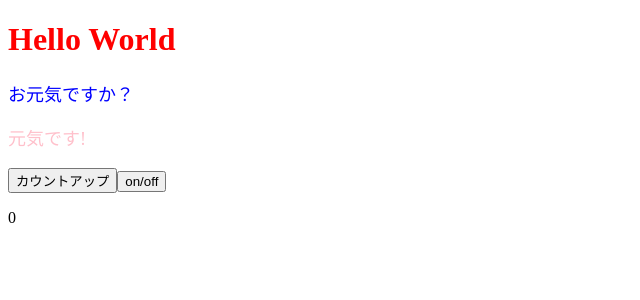
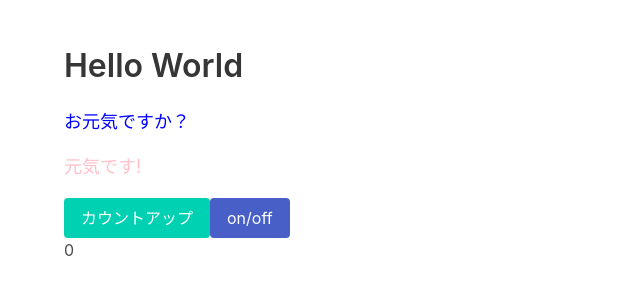
Before and after one commit to hiroweb/react_helloworld, a React (Create React App) app: page / in a window 1280 px wide. Shown: the top 300 px of the page, without its empty margins (0-640 px from the left). Built offline with nearby package versions, Linux system fonts and the light colour scheme.

Commit message:
initial commit

```diff
--- a/package.json
+++ b/package.json
@@ -5,6 +5,7 @@
   "keywords": [],
   "main": "src/index.js",
   "dependencies": {
+    "bulma": "0.9.3",
     "react": "17.0.2",
     "react-dom": "17.0.2",
     "react-scripts": "4.0.0"
--- a/src/App.jsx
+++ b/src/App.jsx
@@ -1,5 +1,6 @@
 import React, { useEffect, useState } from "react";
 import { ColorfulMessage } from "./components/ColofulMessage";
+import "bulma/css/bulma.css";
 
 const App = () => {
   const [num, setNum] = useState(0);
@@ -26,14 +27,31 @@ const App = () => {
 
   return (
     <>
-      <h1 style={{ color: "red" }}>Hello World</h1>
-      <ColorfulMessage color="blue">お元気ですか？</ColorfulMessage>
-      <ColorfulMessage color="pink">元気です!</ColorfulMessage>
-      <button onClick={onClickCountUp}>カウントアップ</button>
-      <button onClick={onClickSwitchShowFlag}>on/off</button>
-      <br />
-      <p>{num}</p>
-      {faceShowFlag && <p>(^^♪</p>}
+      <section className="section">
+        <main className="container">
+          <div className="columns">
+            <div className="column">
+              <div className="content">
+                <h1 className="title is-3">Hello World</h1>
+                <ColorfulMessage color="blue">お元気ですか？</ColorfulMessage>
+                <ColorfulMessage color="pink">元気です!</ColorfulMessage>
+                <button className="button is-primary" onClick={onClickCountUp}>
+                  カウントアップ
+                </button>
+                <button
+                  className="button is-link"
+                  onClick={onClickSwitchShowFlag}
+                >
+                  on/off
+                </button>
+                <br />
+                <p>{num}</p>
+                {faceShowFlag && <p>(^^♪</p>}
+              </div>
+            </div>
+          </div>
+        </main>
+      </section>
     </>
   );
 };
```
